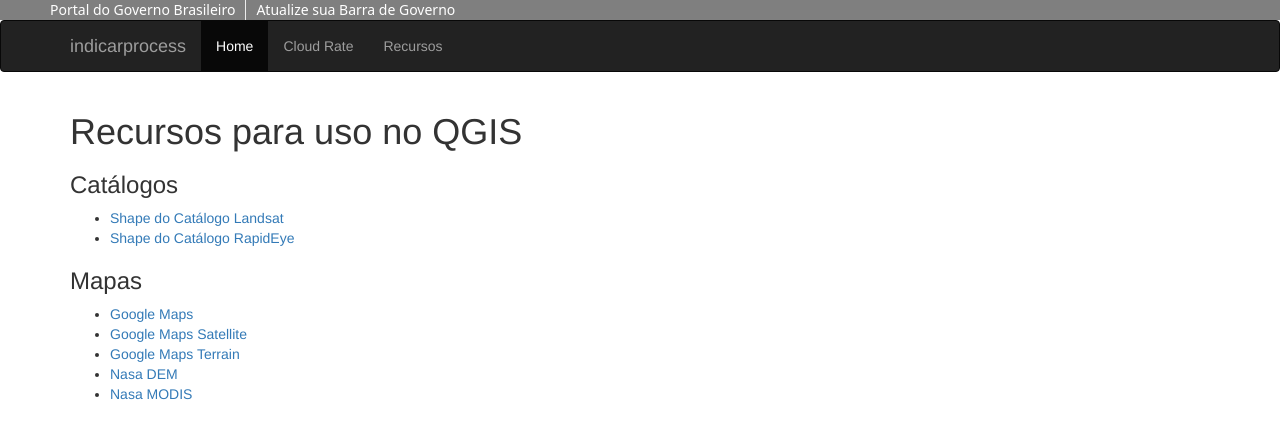
After one commit to cenima-ibama/indicar_process, a Django app: page /catalogo/recursos/ in a window 1280 px wide. The commit adds this page. Shown: the top 439 px of the page. Run offline with Django 3.2, Linux system fonts and the light colour scheme; parts of the project's set-up code (start-up, migrations or seed data) failed here and were passed over; some libraries are stand-ins or nearby versions.

Commit message:
add view resources to catalogo app

```diff
--- /dev/null
+++ b/indicarprocess/catalogo/templates/catalogo/recursos.html
@@ -0,0 +1,24 @@
+{% extends 'base.html' %}
+
+<h1>{% block page_title %}Recursos para uso no QGIS{% endblock page_title %}</h1>
+
+{% block content %}
+  <h3>Catálogos</h3>
+  <ul>
+    <li><a href="http://siscom.ibama.gov.br/geoserver/csr/ows?service=WFS&version=1.0.0&request=GetFeature&typeName=csr:catalogo_landsat&outputFormat=SHAPE-ZIP">
+      Shape do Catálogo Landsat
+    </a></li>
+    <li><a href="http://siscom.ibama.gov.br/geoserver/csr/ows?service=WFS&version=1.0.0&request=GetFeature&typeName=csr:catalogo_rapideye&outputFormat=SHAPE-ZIP">
+      Shape do Catálogo RapidEye
+    </a></li>
+  </ul>
+
+  <h3>Mapas</h3>
+  <ul>
+    <li><a href="/media/google_map.xml">Google Maps</a></li>
+    <li><a href="/media/google_satellite.xml">Google Maps Satellite</a></li>
+    <li><a href="/media/google_terrain.xml">Google Maps Terrain</a></li>
+    <li><a href="/media/nasa_dem.xml">Nasa DEM</a></li>
+    <li><a href="/media/nasa_modis.xml">Nasa MODIS</a></li>
+  </ul>
+{% endblock content %}
--- /dev/null
+++ b/indicarprocess/catalogo/urls.py
@@ -0,0 +1,10 @@
+# -*- coding: utf-8 -*-
+from django.conf.urls import patterns, url
+from django.views.generic import TemplateView
+
+
+urlpatterns = patterns('',
+    url(r'^recursos/$',
+        TemplateView.as_view(template_name='catalogo/recursos.html'),
+        name='resources'),
+)
--- a/indicarprocess/imagery/urls.py
+++ b/indicarprocess/imagery/urls.py
@@ -1,5 +1,6 @@
 # -*- coding: utf-8 -*-
 from django.conf.urls import patterns, url
+from django.views.generic import TemplateView
 
 from .views import SceneListView, SceneDetailView, cloud_rate_view
 
@@ -11,4 +12,7 @@ urlpatterns = patterns('',
         cloud_rate_view,
         name='cloud-rate'
         ),
+    url(r'^resources/$',
+        TemplateView.as_view(template_name='imagery/resources.html'),
+        name='resources'),
 )
--- a/indicarprocess/indicarprocess/urls.py
+++ b/indicarprocess/indicarprocess/urls.py
@@ -1,7 +1,5 @@
 from django.conf.urls import patterns, include, url
-from django.conf.urls.static import static
 from django.conf import settings
-from django.views.generic import TemplateView
 
 from django.contrib import admin
 admin.autodiscover()
@@ -13,6 +11,7 @@ urlpatterns = patterns('',
     # Examples:
     # url(r'^$', 'indicarprocess.views.home', name='home'),
     url(r'^', include('imagery.urls', namespace='imagery')),
+    url(r'^catalogo/', include('catalogo.urls', namespace='catalogo')),
 
     # Uncomment the admin/doc line below to enable admin documentation:
     # url(r'^admin/doc/', include('django.contrib.admindocs.urls')),
--- a/indicarprocess/templates/base.html
+++ b/indicarprocess/templates/base.html
@@ -51,6 +51,7 @@
           <ul class="nav navbar-nav">
             <li class="active"><a href="{% url 'imagery:index' %}">Home</a></li>
             <li><a href="{% url 'imagery:cloud-rate' %}">{% trans 'Cloud Rate' %}</a></li>
+            <li><a href="{% url 'catalogo:resources' %}">Recursos</a></li>
           </ul>
         </div><!--/.nav-collapse -->
       </div>
```
Also changed, not shown: indicarprocess/catalogo/templates/__init__.py (added), indicarprocess/catalogo/templates/catalogo/__init__.py (added).
